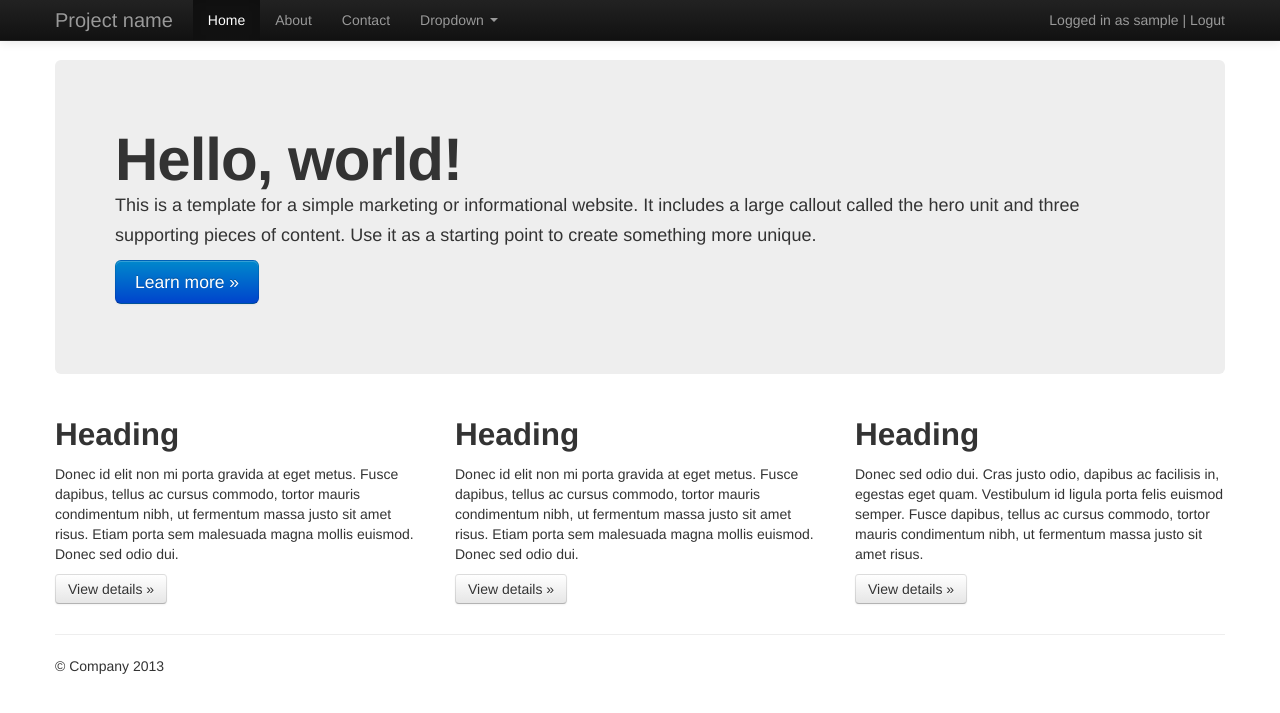
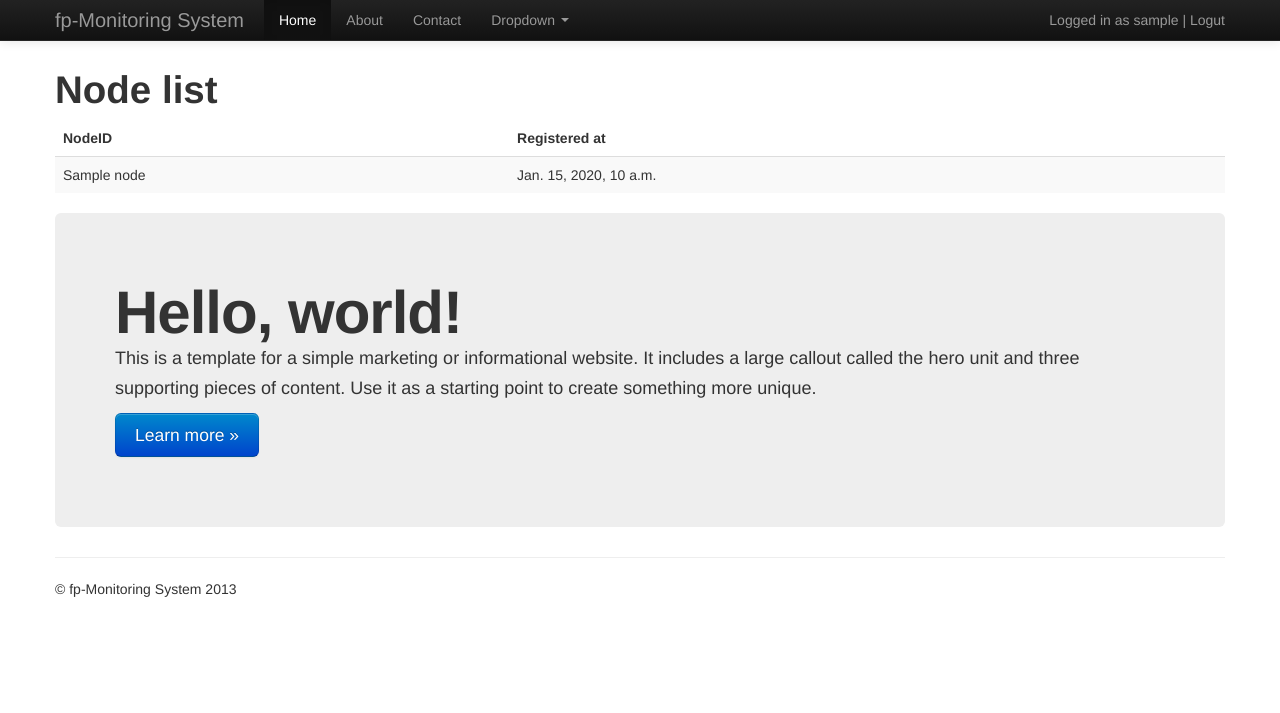
Before and after one commit to woohgit/fpmonitor, a Django app: template fpmonitor/templates/index.html in a window 1280 px wide. Shown: the top 713 px of the page. Run offline with Django 3.2, Linux system fonts and the light colour scheme; the template is opened without the code that fills it: most values are stand-ins (such as "Sample title", 1, 10 or a date in 2020); parts of the project's set-up code (start-up, migrations or seed data) failed here and were passed over; some libraries are stand-ins or nearby versions.

Commit message:
Add node list to index page

```diff
--- a/fpmonitor/templates/index.html
+++ b/fpmonitor/templates/index.html
@@ -35,7 +35,7 @@
             <span class="icon-bar"></span>
             <span class="icon-bar"></span>
           </button>
-          <a class="brand" href="#">Project name</a>
+          <a class="brand" href="#">fp-Monitoring System</a>
           <div class="nav-collapse collapse">
             <p class="navbar-text pull-right">
               Logged in as <a href="#" class="navbar-link">{{ username }}</a> |
@@ -64,6 +64,25 @@
     </div>
 
     <div class="container">
+    <h1>Node list</h1>
+    <table class="table table-striped" id="node_list">
+      <thead>
+        <tr>
+          <th>NodeID</th>
+          <th>Registered at</th>
+        </tr>
+      </thead>
+      {% if node_list %}
+      <tbody>
+        {% for node in node_list %}
+        <tr>
+          <td>{{ node.name }}</td>
+          <td>{{ node.registered_at }} </td>
+        </tr>
+        {% endfor %}
+      </tbody>
+      {% endif %}
+    </table>
 
       <!-- Main hero unit for a primary marketing message or call to action -->
       <div class="hero-unit">
@@ -73,7 +92,7 @@
       </div>
 
       <!-- Example row of columns -->
-      <div class="row">
+<!--       <div class="row">
         <div class="span4">
           <h2>Heading</h2>
           <p>Donec id elit non mi porta gravida at eget metus. Fusce dapibus, tellus ac cursus commodo, tortor mauris condimentum nibh, ut fermentum massa justo sit amet risus. Etiam porta sem malesuada magna mollis euismod. Donec sed odio dui. </p>
@@ -89,12 +108,12 @@
           <p>Donec sed odio dui. Cras justo odio, dapibus ac facilisis in, egestas eget quam. Vestibulum id ligula porta felis euismod semper. Fusce dapibus, tellus ac cursus commodo, tortor mauris condimentum nibh, ut fermentum massa justo sit amet risus.</p>
           <p><a class="btn" href="#">View details &raquo;</a></p>
         </div>
-      </div>
+      </div> -->
 
       <hr>
 
       <footer>
-        <p>&copy; Company 2013</p>
+        <p>&copy; fp-Monitoring System 2013</p>
       </footer>
 
     </div> <!-- /container -->
--- a/fpmonitor/views.py
+++ b/fpmonitor/views.py
@@ -1,3 +1,5 @@
+from fpmonitor.models import Node
+
 from django.contrib.auth.decorators import login_required
 from django.contrib.auth.models import User
 from django.contrib.auth import authenticate, login, logout
@@ -14,7 +16,8 @@ def home(request):
 
 @login_required
 def index(request):
-    return render(request, 'index.html', {'username': request.user.username})
+    node_list = Node.objects.filter(owner=request.user)
+    return render(request, 'index.html', {'username': request.user.username, 'node_list': node_list})
 
 
 @login_required
```
